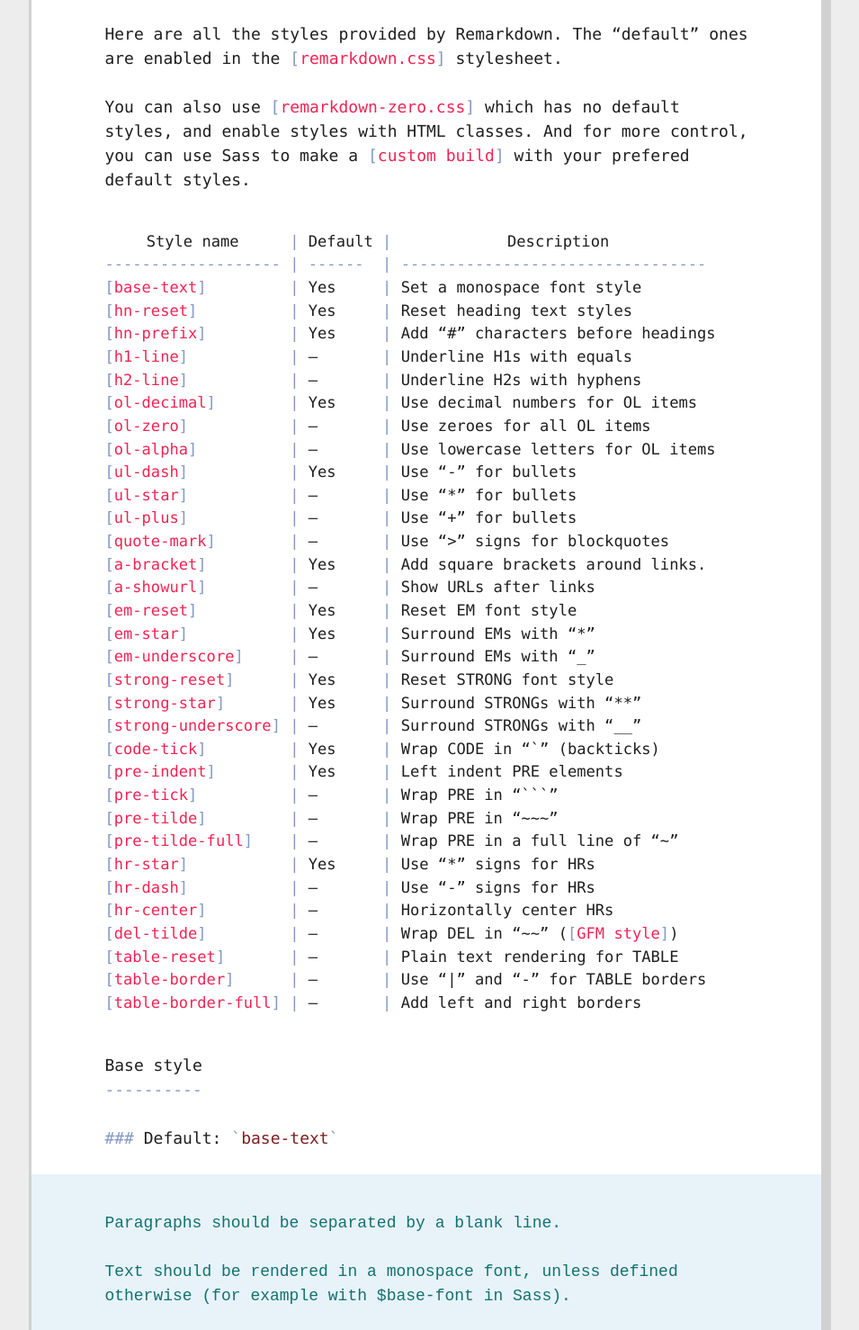
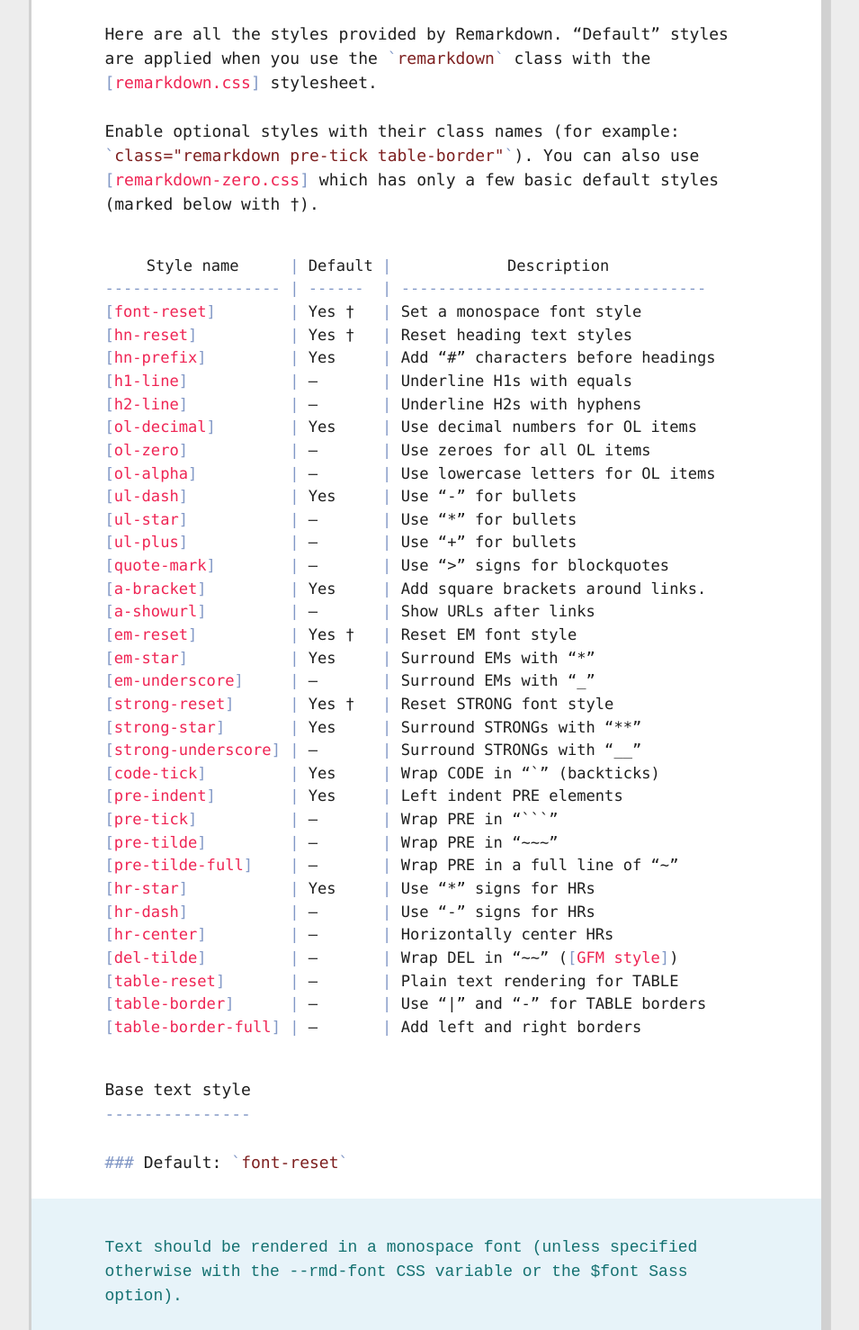
Before and after one commit to fvsch/remarkdown, a website: page docs/styles.html in a window 1280 px wide. Shown: the part 222-1700 px from the top of the page at 90% size, without its empty margins (166-1121 px from the left). Drawn offline with Linux system fonts and the light colour scheme.

Commit message:
refactor: rename base-text option to font-reset

```diff
--- a/docs/assets/docs.scss
+++ b/docs/assets/docs.scss
@@ -43,7 +43,7 @@
 	--demo-text-color: hsl(180 70% 26%);
 	--demo-bg-color: hsl(200 60% 94%);
 
-	scroll-padding-top: 1lh;
+	scroll-padding-block: 1.75lh;
 	font-size: 112.5%;
 	color: var(--text-color);
 	background-color: var(--bg-color);
--- a/docs/styles.html
+++ b/docs/styles.html
@@ -25,10 +25,11 @@
 </h1>
 
 <p>
-	Here are all the styles provided by Remarkdown. The “default” ones are enabled in the <a href="https://cdn.jsdelivr.net/npm/remarkdown.css@4/dist/remarkdown.css">remarkdown.css</a> stylesheet. </p>
+	Here are all the styles provided by Remarkdown. “Default” styles are applied when you use the <code>remarkdown</code> class with the <a href="https://cdn.jsdelivr.net/npm/remarkdown.css@4/dist/remarkdown.css">remarkdown.css</a> stylesheet.
+</p>
 
 <p>
-	You can also use <a href="https://cdn.jsdelivr.net/npm/remarkdown.css@4/dist/remarkdown-zero.css">remarkdown-zero.css</a> which has no default styles, and enable styles with HTML classes. And for more control, you can use Sass to make a <a href="./config#sass">custom build</a> with your prefered default styles.
+	Enable optional styles with their class names (for example: <code>class="remarkdown pre-tick table-border"</code>). You can also use <a href="https://cdn.jsdelivr.net/npm/remarkdown.css@4/dist/remarkdown-zero.css">remarkdown-zero.css</a> which has only a few basic default styles (marked below with †).
 </p>
 
 <table id="styles-list">
@@ -41,13 +42,13 @@
 	</thead>
 	<tbody>
 		<tr>
-			<td><a href="#base-text">base-text</a></td>
-			<td>Yes</td>
+			<td><a href="#font-reset">font-reset</a></td>
+			<td>Yes&nbsp;†</td>
 			<td>Set a monospace font style</td>
 		</tr>
 		<tr>
 			<td><a href="#hn-reset">hn-reset</a></td>
-			<td>Yes</td>
+			<td>Yes&nbsp;†</td>
 			<td>Reset heading text styles</td>
 		</tr>
 		<tr>
@@ -112,7 +113,7 @@
 		</tr>
 		<tr>
 			<td><a href="#em-reset">em-reset</a></td>
-			<td>Yes</td>
+			<td>Yes&nbsp;†</td>
 			<td>Reset EM font style</td>
 		</tr>
 		<tr>
@@ -127,7 +128,7 @@
 		</tr>
 		<tr>
 			<td><a href="#strong-reset">strong-reset</a></td>
-			<td>Yes</td>
+			<td>Yes&nbsp;†</td>
 			<td>Reset STRONG font style</td>
 		</tr>
 		<tr>
@@ -204,16 +205,16 @@
 </table>
 
 <h2>
-	Base style
+	Base text style
 </h2>
 
-<h3 id="base-text">
-	Default: <code>base-text</code>
+<h3 id="font-reset">
+	Default: <code>font-reset</code>
 </h3>
 
 <figure data-remarkdown>
+	<p>Text should be rendered in a monospace font (unless specified otherwise with the <code>--rmd-font</code> CSS variable or the <code>$font</code> Sass option).</p>
 	<p>Paragraphs should be separated by a blank line.</p>
-	<p>Text should be rendered in a monospace font, unless defined otherwise (for example with <code>$base-font</code> in Sass).</p>
 </figure>
 
 <h2>
--- a/rmd/_defaults.scss
+++ b/rmd/_defaults.scss
@@ -33,7 +33,7 @@
 	// "%s" will be replaced with the style's name.
 	option: ".remarkdown.%s",
 	// Selector for the Remarkdown root container,
-	// used to declare CSS variables and `base-text` styles.
+	// used to declare CSS variables and `font-reset` styles.
 	// Typically identical to `$selectors.default`.
 	root: ".remarkdown",
 );
@@ -49,7 +49,7 @@
 // pattern in HTML: `<element class="remarkdown">…</element>`
 // or `<element data-remarkdown>…</element>`.
 $defaults: (
-	base-text,
+	font-reset,
 	hn-reset,
 	hn-prefix,
 	ul-dash,
--- a/rmd/_index.scss
+++ b/rmd/_index.scss
@@ -19,11 +19,15 @@
 	@include config.set($options, $initialize: true);
 }
 
-@mixin header($title: "Remarkdown %v (MIT) %u") {
-	$title: -title-placeholders($title);
-	$defaults: -option-list(defaults);
-	/*! #{$title} */
-	/* defaults: #{$defaults} */
+@mixin header($title: "Remarkdown %v (MIT) %u", $show-defaults: true) {
+	@if $title and $title != "" {
+		$title: -title-placeholders($title);
+		/*! #{$title} */
+	}
+	@if $show-defaults {
+		$defaults: -option-list(defaults);
+		/* defaults: #{$defaults} */
+	}
 }
 
 @mixin styles {
--- a/rmd/config/_data.scss
+++ b/rmd/config/_data.scss
@@ -9,11 +9,10 @@
 /// Default options for Remarkdown-zero
 /// Used internally when using the `config` mixin with `$preset: "zero"`.
 $ZERO: (
-	// Keep "base-text" and reset styles in defaults for compatibility with
-	// Remarkdown v3, which used `$set-font-styles: true` by default even in
-	// the Remarkdown-zero variant.
+	// Keep reset styles in defaults for compatibility with Remarkdown v3,
+	// which used `$set-font-styles: true` even in the zero variant.
 	defaults: (
-		base-text,
+		font-reset,
 		hn-reset,
 		em-reset,
 		strong-reset,
@@ -42,12 +41,12 @@
 $ALL-STYLES: (
 	a-bracket,
 	a-showurl,
-	base-text,
 	code-tick,
 	del-tilde,
 	em-reset,
 	em-star,
 	em-underscore,
+	font-reset,
 	h1-line,
 	h2-line,
 	hn-prefix,
--- a/rmd/styles/_base.scss
+++ b/rmd/styles/_base.scss
@@ -1,16 +1,16 @@
 // Base
-// Options: base-text
+// Options: font-reset
 
 @use "../toolkit/output" as *;
 @use "../toolkit/selector" as *;
 
 @mixin base {
-	@include option(base-text, $default-scope: root) {
+	@include option(font-reset, $default-scope: root) {
 		font-family: rmd-var(font);
 		line-height: rmd-var(line-height);
 	}
 
-	@include option(base-text, $default-scope: default) {
+	@include option(font-reset, $default-scope: default) {
 		:is(pre, code, kbd, samp) {
 			font-family: rmd-var(code-font);
 		}
--- a/test/config.test.ts
+++ b/test/config.test.ts
@@ -39,10 +39,10 @@
 
 	test('can set custom defaults', () => {
 		const { values } = scss`
-			@include rmd.config($defaults: (base-text, hn-reset, em-reset, strong-reset));
+			@include rmd.config($defaults: (font-reset, hn-reset, em-reset, strong-reset));
 			@debug capture(defaults, config.get(defaults));
 		`;
-		expect(values.defaults).toEqual(['base-text', 'hn-reset', 'em-reset', 'strong-reset']);
+		expect(values.defaults).toEqual(['font-reset', 'hn-reset', 'em-reset', 'strong-reset']);
 	});
 
 	test('can set custom options', () => {
@@ -55,11 +55,11 @@
 
 	test('$defaults and $options accept a single string', () => {
 		const { values } = scss`
-			@include rmd.config($defaults: base-text, $options: h1-line);
+			@include rmd.config($defaults: font-reset, $options: h1-line);
 			@debug capture(defaults, config.get(defaults));
 			@debug capture(options, config.get(options));
 		`;
-		expect(values.defaults).toEqual(['base-text']);
+		expect(values.defaults).toEqual(['font-reset']);
 		expect(values.options).toEqual(['h1-line']);
 	});
 
@@ -251,7 +251,7 @@
 		const { values } = scss`
 			@include rmd.config(
 				$preset: default,
-				$defaults: (base-text, hn-reset),
+				$defaults: (font-reset, hn-reset),
 				$options: true,
 			);
 			@debug capture(defaults, config.get(defaults));
@@ -259,7 +259,7 @@
 		`;
 
 		expect(values).toEqual({
-			defaults: ['base-text', 'hn-reset'],
+			defaults: ['font-reset', 'hn-reset'],
 			'has-hn-prefix': true,
 		});
 	});
--- a/test/header.test.ts
+++ b/test/header.test.ts
@@ -28,7 +28,7 @@
 	});
 
 	test('reflects changes to $defaults', () => {
-		const customDefaults = ['base-text', 'h1-line', 'hn-reset', 'pre-tick'];
+		const customDefaults = ['font-reset', 'h1-line', 'hn-reset', 'pre-tick'];
 		const { css } = scss`
 			@include rmd.config($defaults: (${customDefaults.join(', ')}));
 			@include rmd.header();
--- a/test/shared/data.ts
+++ b/test/shared/data.ts
@@ -55,12 +55,12 @@
 export const RMD_ALL_STYLES = [
 	'a-bracket',
 	'a-showurl',
-	'base-text',
 	'code-tick',
 	'del-tilde',
 	'em-reset',
 	'em-star',
 	'em-underscore',
+	'font-reset',
 	'h1-line',
 	'h2-line',
 	'hn-prefix',
@@ -89,10 +89,10 @@
 
 export const RMD_DEFAULTS = [
 	'a-bracket',
-	'base-text',
 	'code-tick',
 	'em-reset',
 	'em-star',
+	'font-reset',
 	'hn-prefix',
 	'hn-reset',
 	'hr-star',
@@ -104,7 +104,7 @@
 	'ul-dash',
 ];
 
-export const RMD_ZERO_DEFAULTS = ['base-text', 'em-reset', 'hn-reset', 'strong-reset'];
+export const RMD_ZERO_DEFAULTS = ['em-reset', 'font-reset', 'hn-reset', 'strong-reset'];
 
 type SassExportsKeys = {
 	functions: string[];
```
Also changed, not shown: dist/remarkdown-zero.attr.css, dist/remarkdown-zero.css, dist/remarkdown.attr.css, dist/remarkdown.css, docs/assets/docs.css, docs/assets/styles.css.
